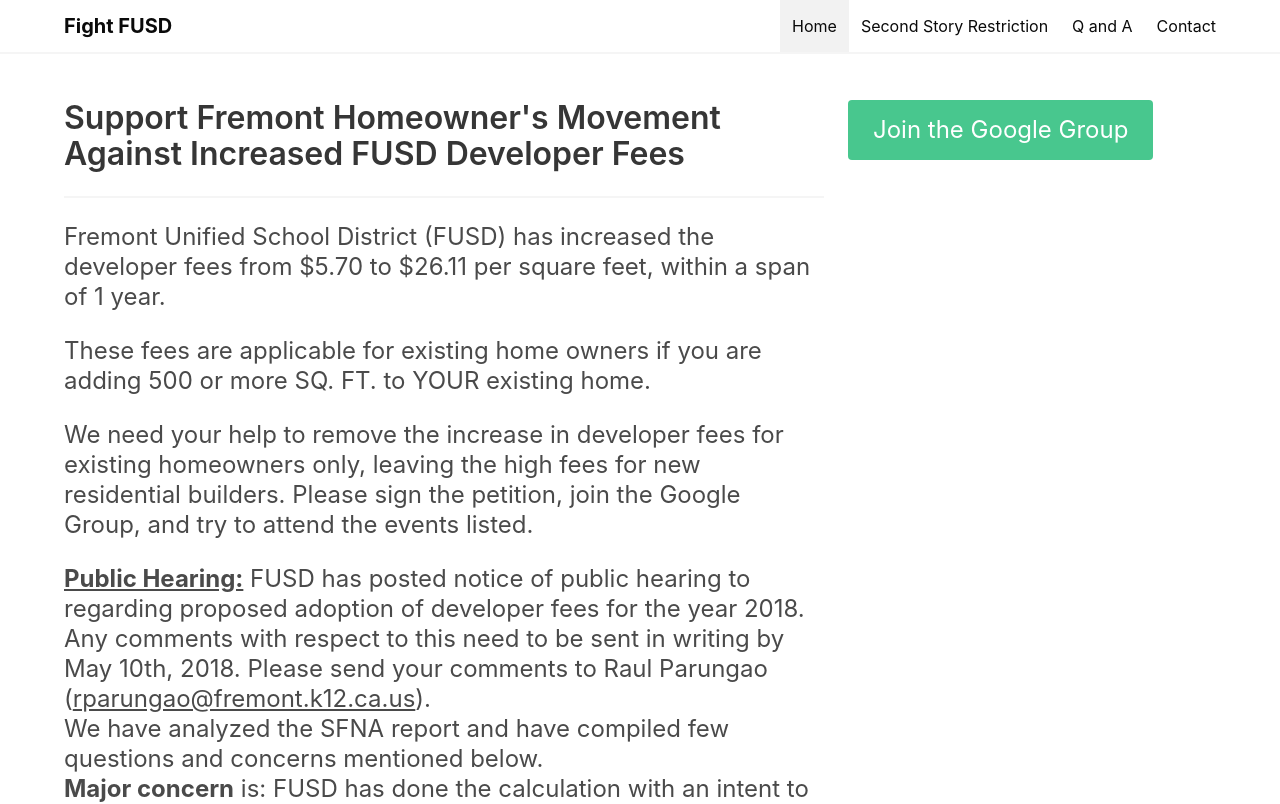
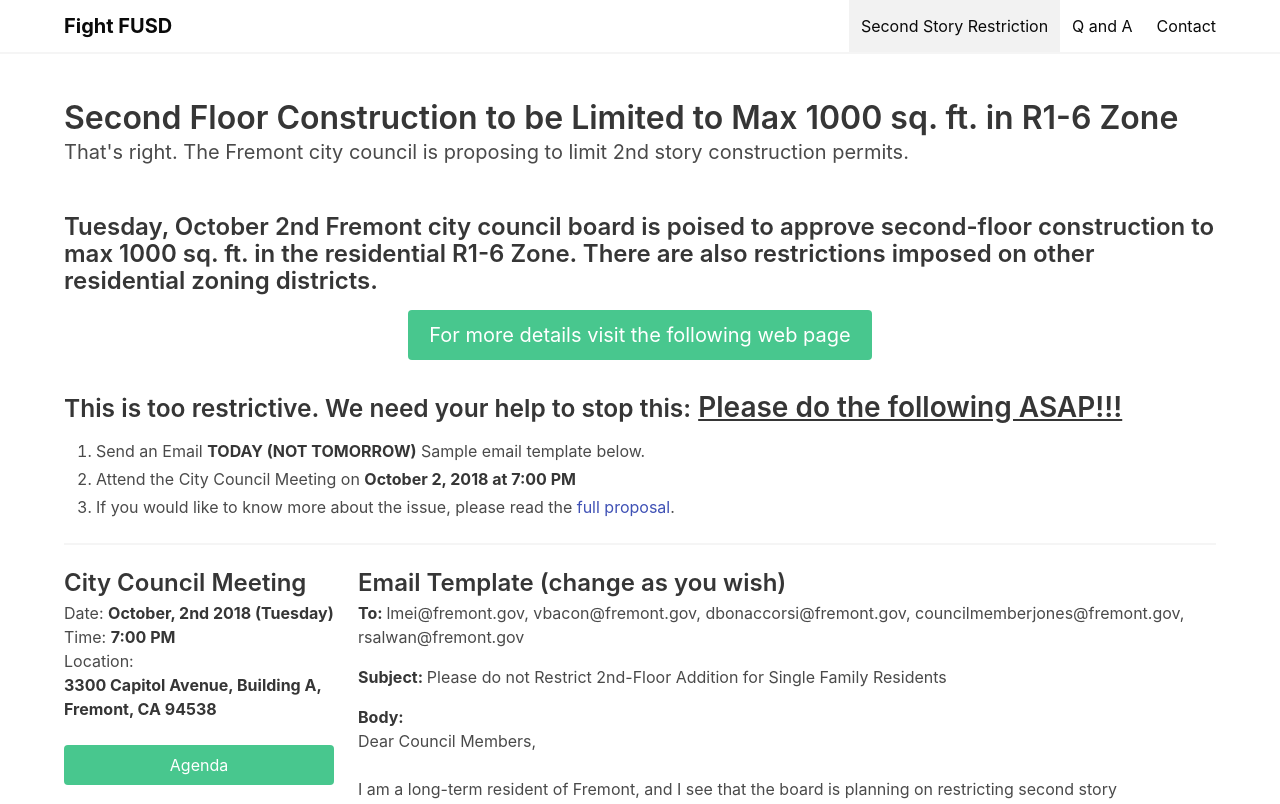
Before and after one commit to nahtnam/fightfusd, a Vue app: page / in a window 1280 px wide. Shown: the top 804 px of the page. Built offline with nearby package versions, Linux system fonts and the light colour scheme.

Commit message:
make multi-story the home page

```diff
--- a/src/components/Navigation.vue
+++ b/src/components/Navigation.vue
@@ -15,8 +15,8 @@
 
       <div class="navbar-menu" :class="{ 'is-active': active }">
         <div class="navbar-end">
-          <router-link to="/" class="navbar-item" active-class="is-active" @click.native="closeMenu" exact>Home</router-link>
-          <router-link to="/multi-story" class="navbar-item" active-class="is-active" @click.native="closeMenu">Second Story Restriction</router-link>
+          <!-- <router-link to="/" class="navbar-item" active-class="is-active" @click.native="closeMenu" exact>Home</router-link> -->
+          <router-link to="/" class="navbar-item" active-class="is-active" @click.native="closeMenu" exact>Second Story Restriction</router-link>
           <router-link to="/qanda" class="navbar-item" active-class="is-active" @click.native="closeMenu">Q and A</router-link>
           <router-link to="/contact" class="navbar-item" active-class="is-active" @click.native="closeMenu">Contact</router-link>
         </div>
--- a/src/router.js
+++ b/src/router.js
@@ -1,6 +1,7 @@
 import Vue from 'vue';
 import Router from 'vue-router';
-import Home from './views/Home.vue';
+// import Home from './views/Home.vue';
+import MultiStory from './views/MultiStory.vue';
 
 Vue.use(Router);
 
@@ -8,10 +9,19 @@ export default new Router({
   mode: 'history',
   base: process.env.BASE_URL,
   routes: [
+    // {
+    //   path: '/',
+    //   name: 'home',
+    //   component: Home,
+    // },
     {
       path: '/',
-      name: 'home',
-      component: Home,
+      name: 'MultiStory',
+      // route level code-splitting
+      // this generates a separate chunk (about.[hash].js) for this route
+      // which is lazy-loaded when the route is visited.
+      // component: () => import(/* webpackChunkName: "about" */ './views/MultiStory.vue'),
+      component: MultiStory,
     },
     {
       path: '/multi-story',
```
